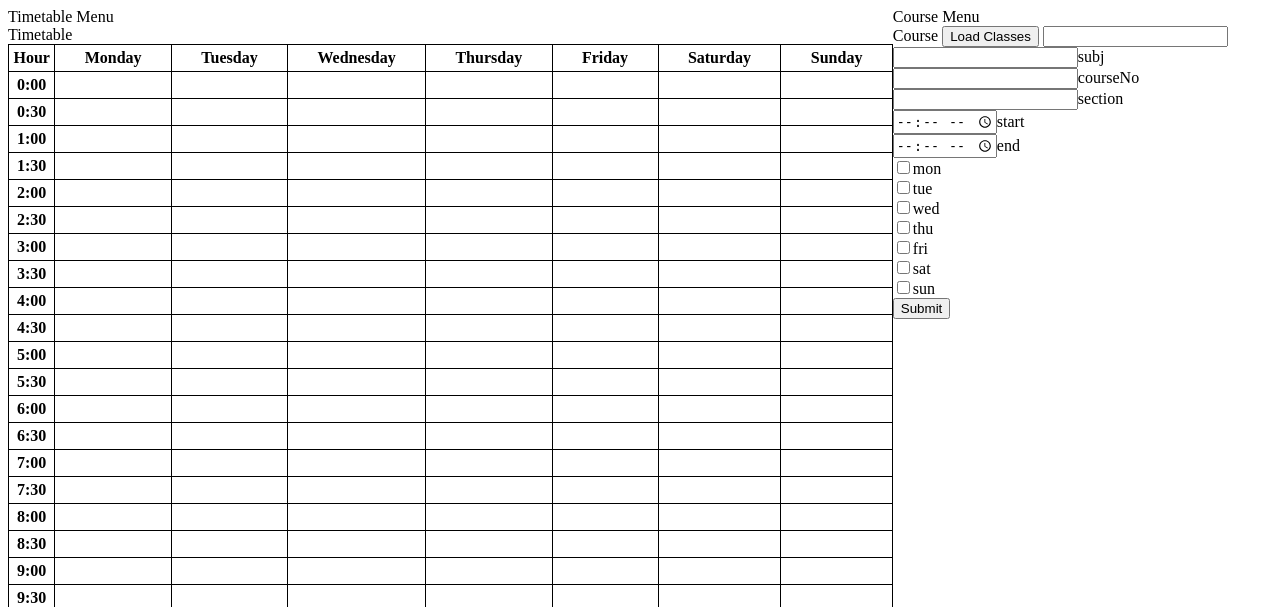
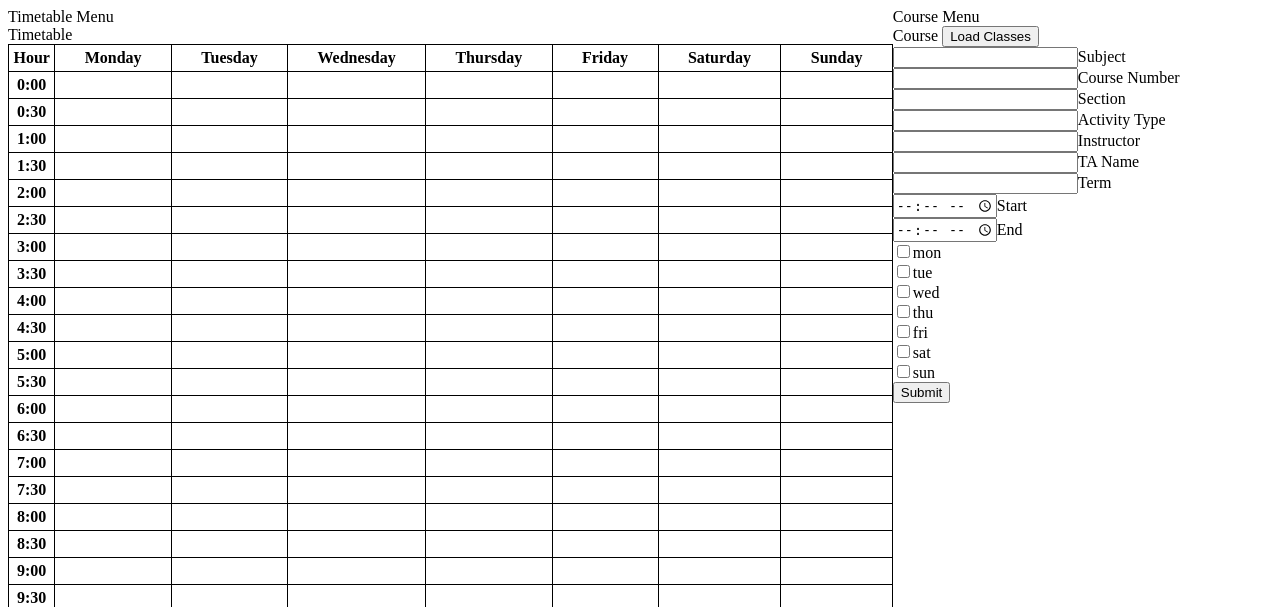
Before and after one commit to rstevenson6/Capstone, a CodeIgniter app: page /database/index.php/main/timetable in a window 1280 px wide. Shown: the top 607 px of the page. Run offline with CodeIgniter, Linux system fonts and the light colour scheme; lists and menus that the app fills with data are empty; some libraries are stand-ins or nearby versions.

Commit message:
Bit of refactoring, manual entry, start of moving courses

```diff
--- a/application/views/timetable.php
+++ b/application/views/timetable.php
@@ -522,19 +522,23 @@
             <button id="load-classes">
                 Load Classes
             </button>
-            <input id="entry">
-                <input type="text" name="subj">subj<br>
-                <input type="text" name="courseNo">courseNo<br>
-                <input type="text" name="section">section<br>
-                <input type="time" name="startTime">start<br>
-                <input type="time" name="endTime">end<br>
-                <input type="checkbox" name="mon">mon<br>
-                <input type="checkbox" name="tue">tue<br>
-                <input type="checkbox" name="wed">wed<br>
-                <input type="checkbox" name="thu">thu<br>
-                <input type="checkbox" name="fri">fri<br>
-                <input type="checkbox" name="sat">sat<br>
-                <input type="checkbox" name="sun">sun<br>
+            <form id="entry">
+                <input type="text" name="subj">Subject<br>
+                <input type="text" name="courseNo">Course Number<br>
+                <input type="text" name="section">Section<br>
+                <input type="text" name="actType">Activity Type<br>
+                <input type="text" name="instructor">Instructor<br>
+                <input type="text" name="TAName">TA Name<br>
+                <input type="text" name="term">Term<br>
+                <input type="time" name="startTime">Start<br>
+                <input type="time" name="endTime">End<br>
+                <input type="hidden" name="mon" value="false"><input type="checkbox" name="mon" value="true">mon<br>
+                <input type="hidden" name="tue" value="false"><input type="checkbox" name="tue" value="true">tue<br>
+                <input type="hidden" name="wed" value="false"><input type="checkbox" name="wed" value="true">wed<br>
+                <input type="hidden" name="thu" value="false"><input type="checkbox" name="thu" value="true">thu<br>
+                <input type="hidden" name="fri" value="false"><input type="checkbox" name="fri" value="true">fri<br>
+                <input type="hidden" name="sat" value="false"><input type="checkbox" name="sat" value="true">sat<br>
+                <input type="hidden" name="sun" value="false"><input type="checkbox" name="sun" value="true">sun<br>
                 <input type="submit" name="submit"><br>
             </form>
         </div>
--- a/assets/js/timetable.js
+++ b/assets/js/timetable.js
@@ -1,21 +1,8 @@
-var ex_data;
-
-ex_data = [{
-    subj: "COSC",
-    courseNo: "419J",
-    section: "L01",
-    term: 1,
-    actType: null,
-    days: {"mon": false, "tue": true, "wed": false, "thu": true, "fri": false},
-    startTime: 1200,
-    endTime: 1450,
-    instructor: "Scott Fazackerley",
-    TAName: "Dilbert"
-}];
+var course_data = [];
 
 function parseDays(day_string) {
     var arr = day_string.split(", ");
-    var days = {"mon": false, "tue": false, "wed": false, "thu": false, "fri": false}
+    var days = {"mon": false, "tue": false, "wed": false, "thu": false, "fri": false};
     for(var day in arr) {
         day = arr[day];
 
@@ -36,7 +23,7 @@ function parseDays(day_string) {
                 days["fri"] = true;
                 break;
             default:
-                throw "Invalid day string! (M, Tu, W, Th, F) " + arr;
+                throw "Invalid day string! (M, Tu, W, Th, F) " + day;
         }
     }
     return days;
@@ -48,6 +35,8 @@ function timeToInt(time_string) {
     var first = match[1];
     var second = match[2];
 
+    // Just some weird conversion so I can easily use integers to match times
+    // Can change later
     switch (second) {
         case "20":
         case "30":
@@ -58,7 +47,7 @@ function timeToInt(time_string) {
             second = "00";
             break;
         default:
-            throw "Unusual Time";
+            throw "Unusual Time: " + second;
     }
 
     return parseInt(first+second);
@@ -78,11 +67,16 @@ function colorize(subj, courseNo, section) {
     return colorcolor(col, "hex");
 }
 
+// Takes an array of course objects
 function loadTimetable(data) {
 
-    for(var datum_idx in data) {
+    course_data = course_data.concat(data);
 
-        var datum = data[datum_idx];
+    clearTimetable();
+
+    for(var datum_idx in course_data) {
+
+        var datum = course_data[datum_idx];
         var duration = datum.endTime - datum.startTime;
         var blocks = duration / 50;
 
@@ -98,30 +92,47 @@ function loadTimetable(data) {
 
             for (var block = 0; block < blocks; block++) {
 
-                var target = 'tr.hour_' + (datum.startTime + block*50) + ' td.' + day;
+                var cell = $('#timetable tr.hour_' + (datum.startTime + block*50) + ' td.' + day);
+
+                cell.css("background-color", colorize(datum.subj, datum.courseNo, datum.section));
+
                 if(blocks === 1) {
-                    $(target).addClass('block block-single');
+                    cell.addClass('block block-single').text(datum.subj + ' ' + datum.courseNo + ' ' + datum.section);
                 }
                 else if(block === 0) {
-                    $(target).addClass('block block-top');
+                    cell.addClass('block block-top').text(datum.subj + ' ' + datum.courseNo + ' ' + datum.section);
                 }
                 else if(block === blocks-1) {
-                    $(target).addClass('block block-bot');
+                    cell.addClass('block block-bot');
                 }
                 else {
-                    $(target).addClass('block');
+                    cell.addClass('block');
                 }
-                $(target).css("background-color", colorize(datum.subj, datum.courseNo, datum.section));
             }
-
-            $('tr.hour_' + datum.startTime + ' td.' + day).text(datum.subj + ' ' + datum.courseNo + ' ' + datum.section);
         }
     }
 }
 
+function clearTimetable() {
+    $('#timetable td').removeClass('block block-single block-top block-bot');
+}
 
+// Returns key-value pairs of input element's names and values
+(function ( $ ) {
+
+    $.fn.serializeObject = function() {
+        var result = { };
+        $.each(this.serializeArray(), function () {
+            result[this.name] = this.value;
+        });
+        return result;
+    };
+
+}( jQuery ));
 
 $(document).ready(function(){
+    console.log("Ready");
+
     $('#load-classes').click(function(){
         $.ajax({
             type: "POST",
@@ -135,14 +146,28 @@ $(document).ready(function(){
                     val["endTime"] = timeToInt(val["endTime"]);
                     return val;
                 });
-                ex_data = result;
                 loadTimetable(result);
             }
         });
     });
 
     $('#entry').submit(function(event){
-        console.log($(this).serializeArray());
+        var obj = $(this).serializeObject();
+
+        var day_array = ['mon','tue','wed','thu','fri','sat','sun'];
+        var days = {};
+
+        for(var day_idx in day_array) {
+            var day = day_array[day_idx];
+            days[day] = (obj[day] === "true");
+
+        }
+        obj['days'] = days;
+        obj["startTime"] = timeToInt(obj["startTime"]);
+        obj["endTime"] = timeToInt(obj["endTime"]);
+
+        loadTimetable([obj]);
+
         event.preventDefault();
     });
 });
```
